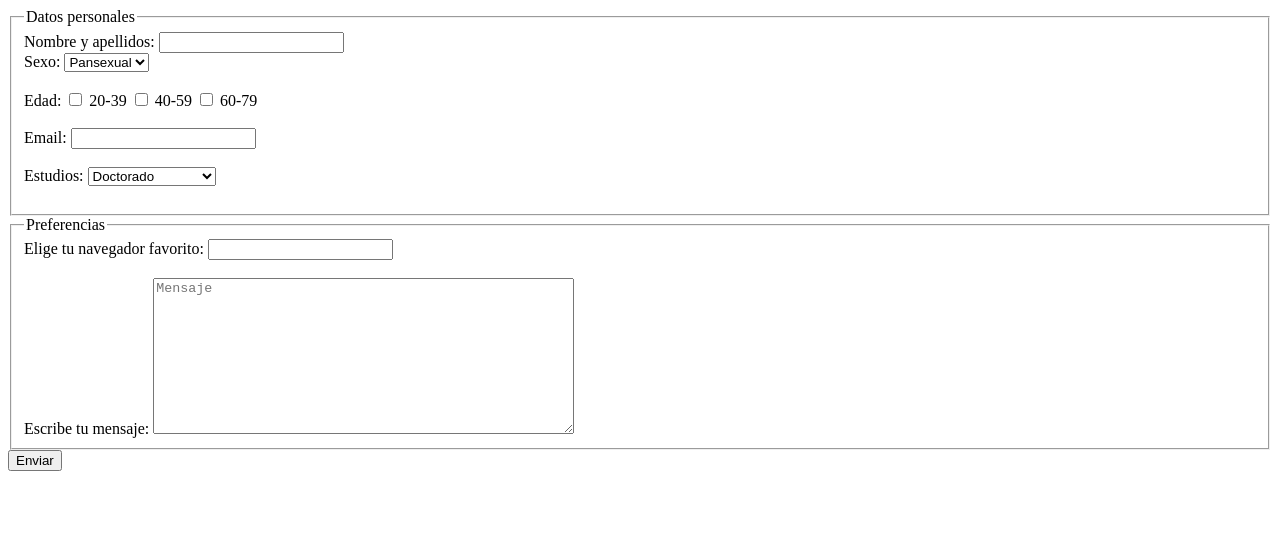
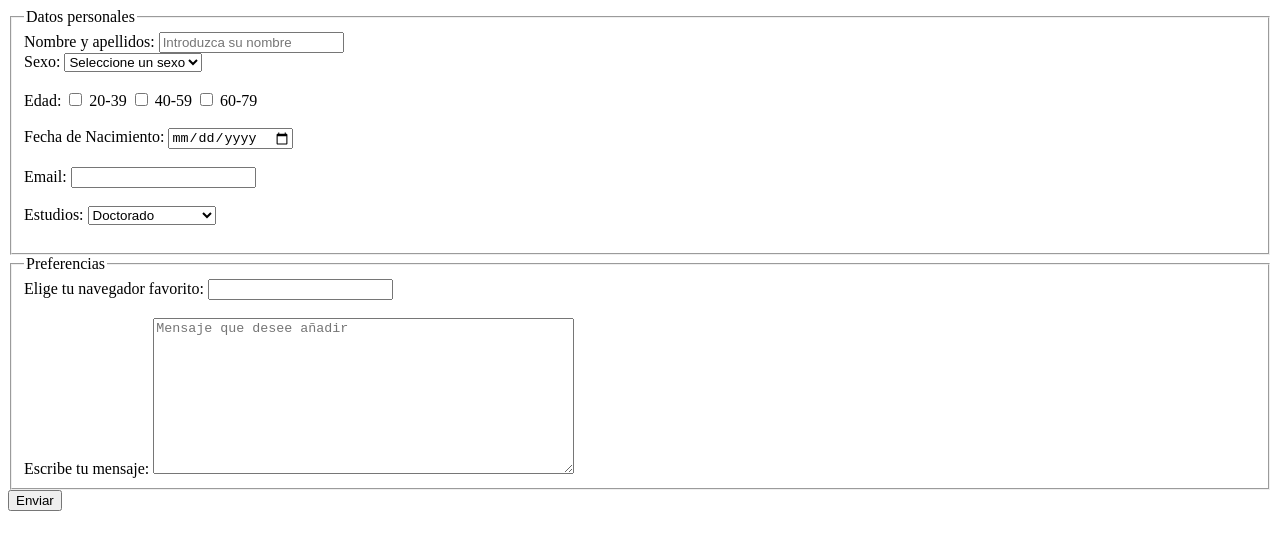
Before and after one commit to FranM8844/Libreta, a plain HTML site: page Formulario/index.html in a window 1280 px wide. Drawn offline with Linux system fonts and the light colour scheme.

Commit message:
Clase 15/11/2024

```diff
--- a/Formulario/index.html
+++ b/Formulario/index.html
@@ -2,21 +2,26 @@
     <fieldset>
         <legend>Datos personales</legend>
         <label for="nombre">Nombre y apellidos: </label>
-        <input id="nombre" type="text" minlength="3" maxlength="15"><br>
+        <input id="nombre" name="nombre" type="text" minlength="3" maxlength="15" required placeholder="Introduzca su nombre"><br>
 
         <label for="sexo">Sexo: </label>
-        <select id="sexo">
+        <select id="sexo" name="sexo" required>
             <!--Etiqueta option-->
+            <option value="" disabled selected hidden>Seleccione un sexo</option>
             <option value="value1">Hombre</option>
-            <option value="value2" selected>Mujer</option>
-            <option value="value3" selected>No binario</option>
-            <option value="value4" selected>Pansexual</option>
+            <option value="value2">Mujer</option>
+            <option value="value3">Otro genero</option>
+
         </select><br><br>
 
         <label>Edad: </label>
         <input type="checkbox" value="20-39"> 20-39
         <input type="checkbox" value="40-59"> 40-59
         <input type="checkbox" value="60-79"> 60-79<br><br>
+
+        <label for="cumple">Fecha de Nacimiento:</label>
+        <input type="date" id="cumple" name="cumple"></input><br><br>
+
 
         <label for="email">Email: </label>
         <input id="email" type="email"><br><br>
@@ -50,7 +55,7 @@
         </datalist><br><br>
 
         <label for="mensaje">Escribe tu mensaje: </label>
-        <textarea rows="10" cols="50" placeholder="Mensaje" id="mensaje"></textarea>
+        <textarea rows="10" cols="50" placeholder="Mensaje que desee añadir" id="mensaje"></textarea>
     </fieldset>
     <input type="submit" value="Enviar">
 </form>
```
